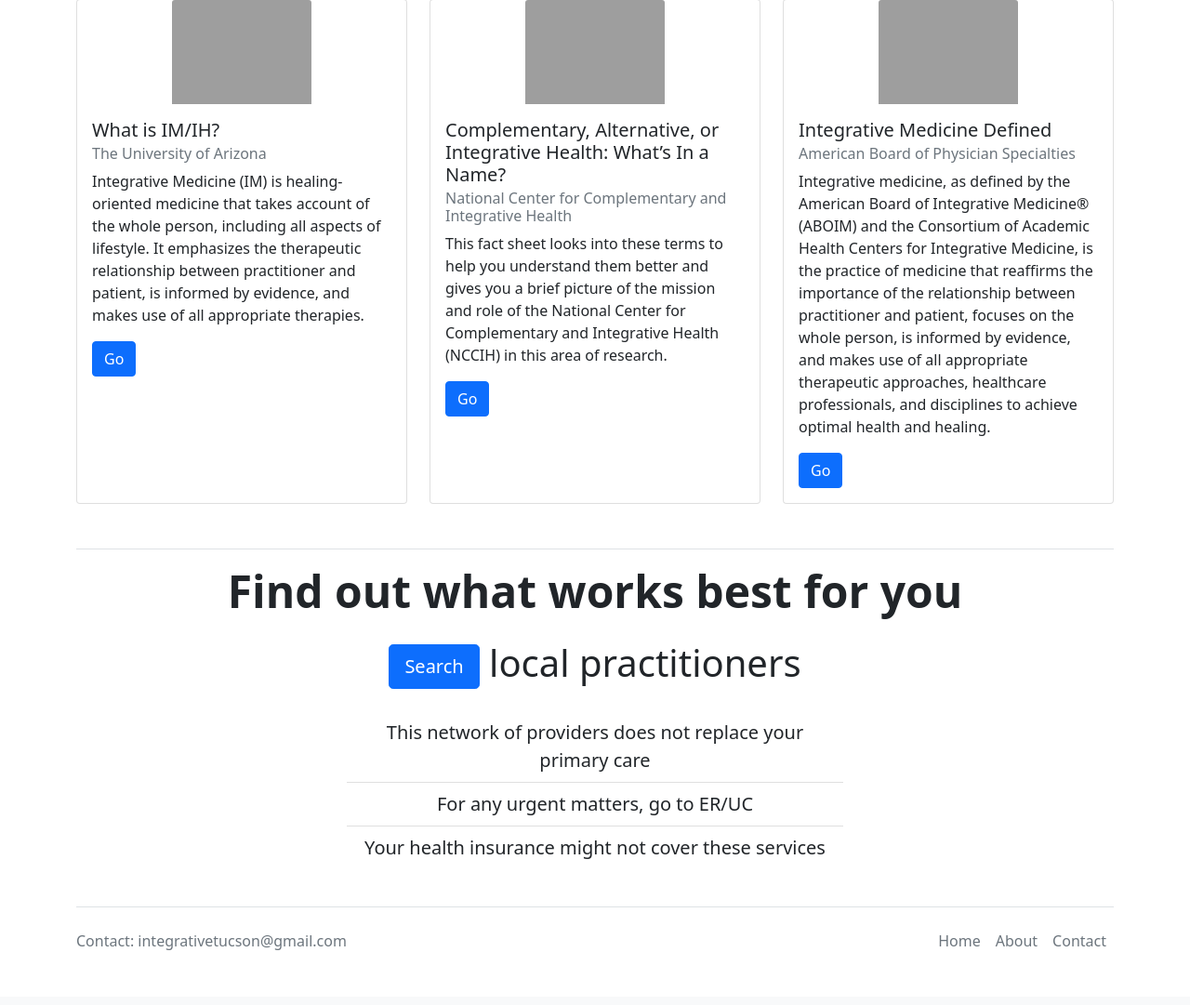
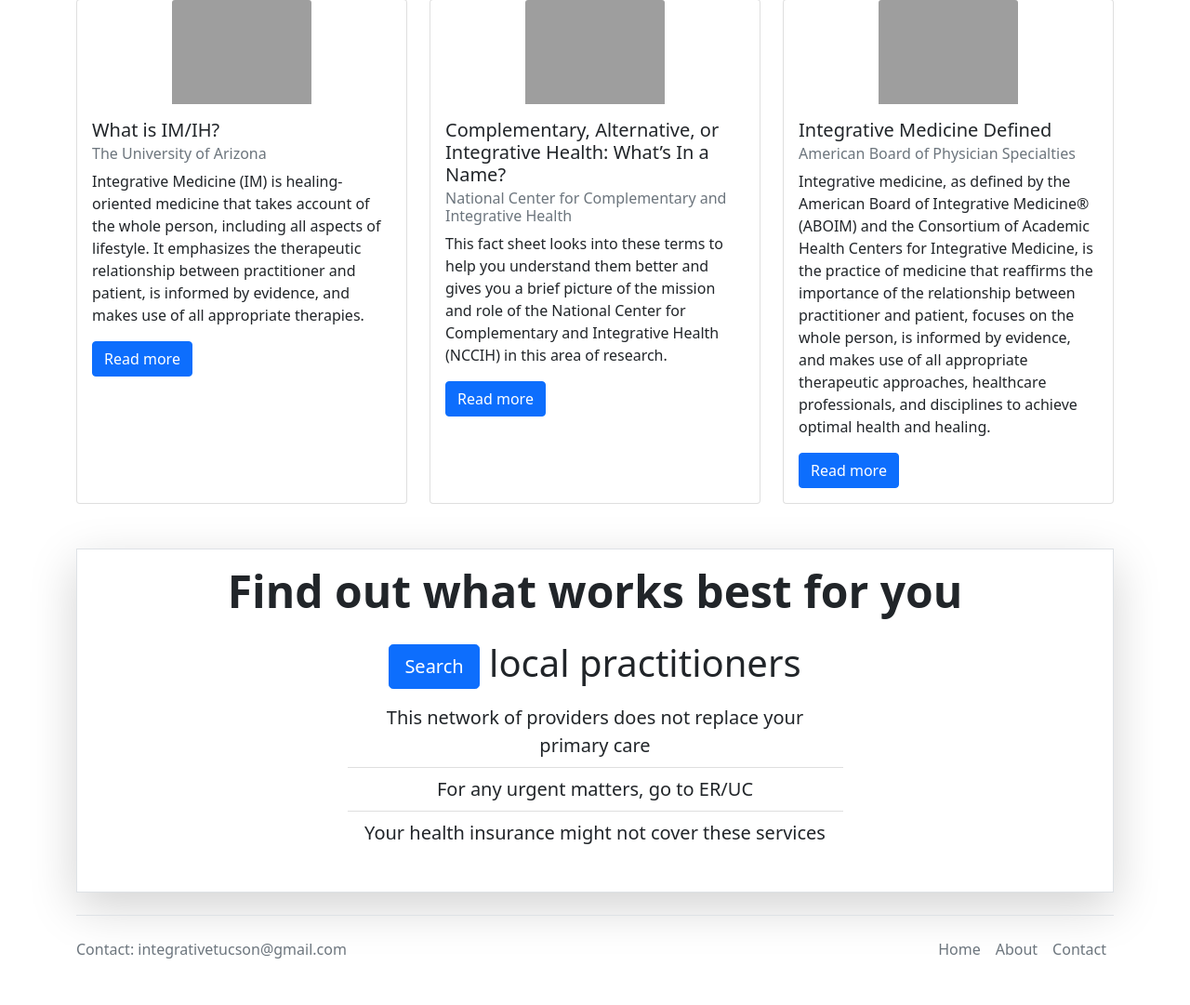
Before and after one commit to meme8383/Integrative-Tucson, a Flask app: page /patients in a window 1280 px wide. Shown: the part 147-1228 px from the top of the page at 93% size. Before the commit the page ends 1169 px from the top, so only its background shows below. Run offline with Flask 2, Linux system fonts and the light colour scheme; grey boxes are pictures that could not be loaded.

Commit message:
Procfile

```diff
--- a/requirements.txt
+++ b/requirements.txt
@@ -0,0 +1,3 @@
+flask
+flask_session
+gunicorn
--- a/templates/404.html
+++ b/templates/404.html
@@ -4,7 +4,7 @@
 
 {% block main %}
 
-    <div class="container-lg">
+    <div class="container-lg my-3">
         <h1>Page Not Found</h1>
         <p>The page you requested could not be found. <a href="/">Click here</a> to return to the homepage.</p>
     </div>
--- a/templates/patients.html
+++ b/templates/patients.html
@@ -15,7 +15,7 @@
                         <h5 class="card-title">What is IM/IH?</h5>
                         <h6 class="card-subtitle mb-2 text-muted">The University of Arizona</h6>
                         <p class="card-text">Integrative Medicine (IM) is healing-oriented medicine that takes account of the whole person, including all aspects of lifestyle. It emphasizes the therapeutic relationship between practitioner and patient, is informed by evidence, and makes use of all appropriate therapies.</p>
-                        <a href="https://www.integrativemedicine.arizona.edu/about/definition.html" class="btn btn-primary" target="_blank" rel="noreferrer noopener">Go</a>
+                        <a href="https://www.integrativemedicine.arizona.edu/about/definition.html" class="btn btn-primary" target="_blank" rel="noreferrer noopener">Read more</a>
                     </div>
                 </div>
             </div>
@@ -26,7 +26,7 @@
                         <h5 class="card-title">Complementary, Alternative, or Integrative Health: What’s In a Name?</h5>
                         <h6 class="card-subtitle mb-2 text-muted">National Center for Complementary and Integrative Health</h6>
                         <p class="card-text">This fact sheet looks into these terms to help you understand them better and gives you a brief picture of the mission and role of the National Center for Complementary and Integrative Health (NCCIH) in this area of research.</p>
-                        <a href="https://www.nccih.nih.gov/health/complementary-alternative-or-integrative-health-whats-in-a-name" class="btn btn-primary" target="_blank" rel="noreferrer noopener">Go</a>
+                        <a href="https://www.nccih.nih.gov/health/complementary-alternative-or-integrative-health-whats-in-a-name" class="btn btn-primary" target="_blank" rel="noreferrer noopener">Read more</a>
                     </div>
                 </div>
             </div>
@@ -38,25 +38,25 @@
                         <h6 class="card-subtitle mb-2 text-muted">American Board of Physician Specialties</h6>
                         <p class="card-text">Integrative medicine, as defined by the American Board of Integrative Medicine® (ABOIM) and the Consortium of Academic Health Centers for Integrative Medicine, is the practice of medicine that reaffirms the importance of the relationship between practitioner and patient, focuses on the whole person, is informed by evidence, and makes use of all appropriate therapeutic approaches, healthcare professionals, and disciplines to achieve optimal health and healing.
                         </p>
-                        <a href="https://www.integrativemedicine.arizona.edu/about/definition.html" class="btn btn-primary" target="_blank" rel="noreferrer noopener">Go</a>
+                        <a href="https://www.integrativemedicine.arizona.edu/about/definition.html" class="btn btn-primary" target="_blank" rel="noreferrer noopener">Read more</a>
                     </div>
                 </div>
             </div>
         </div>
 
 
-        <div class="px-4 py-3 mt-5 text-center border-top">
+        <div class="px-4 py-3 mt-5 text-center border shadow-lg">
             <h1 class="display-5 fw-bold">Find out what works best for you</h1>
             <div class="col-lg-6 mx-auto my-4">
-                <h4 class="display-6"><a class="btn btn-primary btn-lg"href="/search">Search</a> local practitioners</h6>
-                </div>
-                <div class="col-lg-6 mx-auto">
+                <h4 class="display-6"><a class="btn btn-primary btn-lg"href="/search">Search</a> local practitioners</h4>
+                <div class="mx-auto">
                     <ul class="list-group list-group-flush lead">
                         <li class="list-group-item">This network of providers does not replace your primary care</li>
                         <li class="list-group-item">For any urgent matters, go to ER/UC</li>
                         <li class="list-group-item">Your health insurance might not cover these services</li>
                     </ul>
                 </div>
+            </div>
         </div>
 
     </div>
```
Also changed, not shown: static/styles.scss (deleted, +0 -45 lines), 1 other file.
